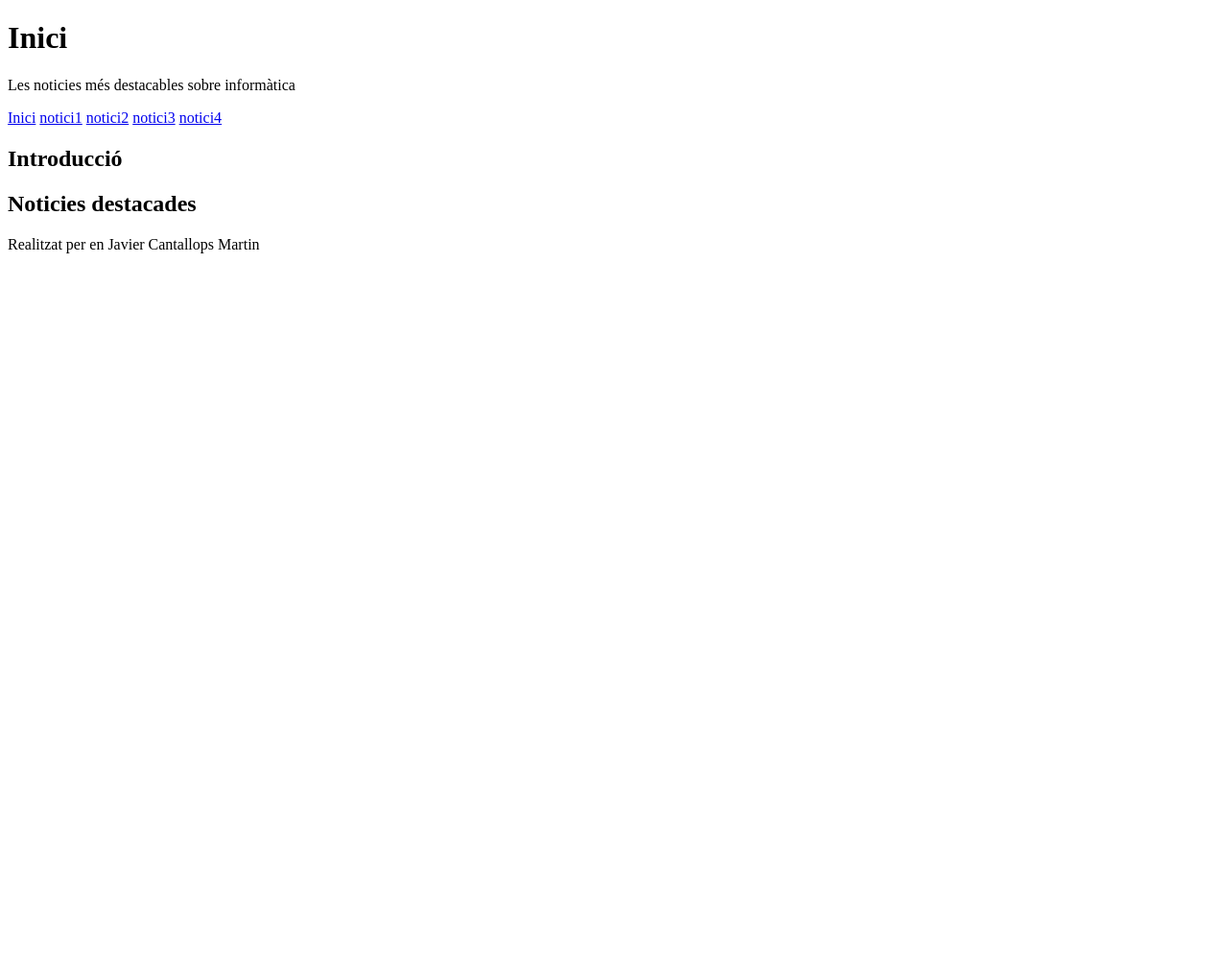
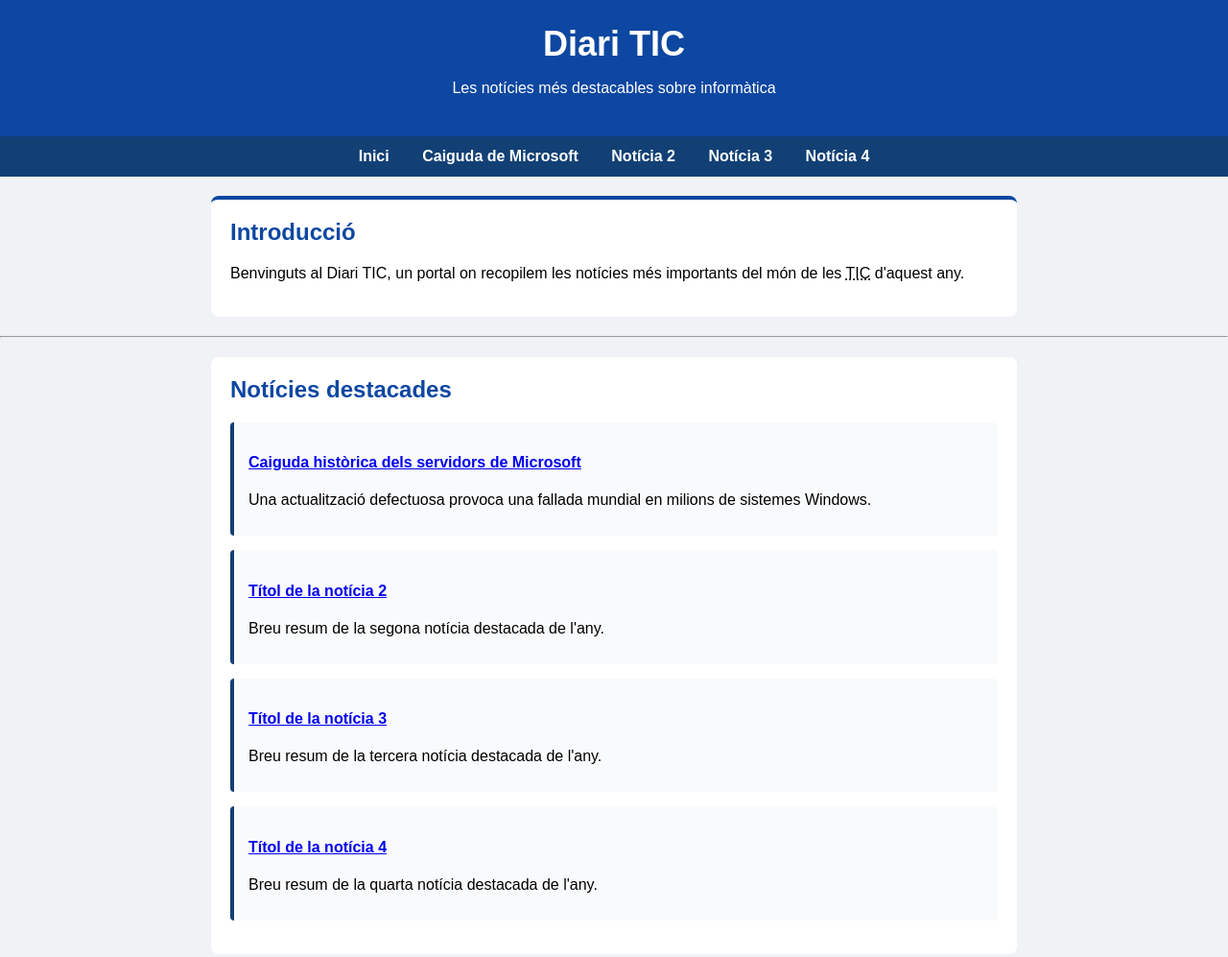
Before and after one commit to Javiercm28/IFC31A__LGM_.Javier_.Cantallops, a plain HTML site: page T2/T_AV_2.4/index.html in a window 1280 px wide. Shown: the top 997 px of the page at 96% size. Before the commit the page ends 800 px from the top, so only its background shows below. Drawn offline with Linux system fonts and the light colour scheme.

Commit message:
Safe point

```diff
--- a/T2/T_AV_2.4/css/style.css
+++ b/T2/T_AV_2.4/css/style.css
@@ -0,0 +1,57 @@
+body {
+    font-family: Arial, sans-serif;
+    margin: 0;
+    padding: 0;
+    background-color: #f0f2f5;
+}
+header {
+    background-color: #0d47a1;
+    color: #ffffff;
+    text-align: center;
+    padding: 25px;
+}
+h1{
+    margin: 0;
+    font-size: 36px;
+}
+h2 {
+    color: #0d47a1;
+    margin-top: 0;
+}
+nav {
+    background-color: #124075;
+    text-align: center;
+    padding: 12px;
+}
+nav a {
+    color: white;
+    text-decoration: none;          /* Treu el subratllat dels enllaços */
+    margin: 0 15px;                 /* Espai entre els enllaços */
+    font-weight: bold;
+}
+#introduccio {
+    border-top: 4px solid #0d47a1;
+}
+/* Classe per a les caixes principals de contingut */
+.caixa-contingut {
+    background-color: #ffffff;
+    max-width: 800px;
+    margin: 20px auto;              /* Centra la caixa horitzontalment */
+    padding: 20px;
+    border-radius: 8px;
+}
+/* Classe per a les targetes de resum de notícies */
+.resum-noticia {
+    background-color: #f9fafb;
+    border-left: 4px solid #124075;
+    padding: 12px 15px;
+    margin-bottom: 15px;
+    border-radius: 4px;
+}
+footer {
+    background-color: #263238;
+    color: white;
+    text-align: center;
+    padding: 15px;
+    margin-top: 30px;
+}
--- a/T2/T_AV_2.4/index.html
+++ b/T2/T_AV_2.4/index.html
@@ -4,31 +4,68 @@
     <meta charset="utf-8">
     <title>Diari TIC - Inici</title>
 
-    <!-- Enllaç al Favicon-->
-    <link rel="shortcut icon" href="imgs/favicon.fav">
+    <!-- Enllaç al Favicon -->
+    <link rel="shortcut icon" href="imgs/favicon.png">
 
     <!-- Enllaç a l'arxiu CSS extern -->
     <link rel="stylesheet" href="css/style.css">
 </head>
 <body>
+    <!-- Capçalera compartida a totes les pàgines -->
     <header>
-        <h1>Inici</h1>
-        <p>Les noticies més destacables sobre informàtica</p>
+        <h1>Diari TIC</h1>
+        <p>Les notícies més destacables sobre informàtica</p>
     </header>
+
+    <!-- Menú de navegació principal -->
     <nav>
-        <a href="/noticia1.html">Inici</a>
-        <a href="/noticia1.html">notici1</a>
-        <a href="/noticia2.html">notici2</a>
-        <a href="/noticia3.html">notici3</a>
-        <a href="/noticia4.html">notici4</a>
+        <a href="index.html">Inici</a>
+        <a href="noticia1.html">Caiguda de Microsoft</a>
+        <a href="noticia2.html">Notícia 2</a>
+        <a href="noticia3.html">Notícia 3</a>
+        <a href="noticia4.html">Notícia 4</a>
     </nav>
-    <section>
-        <h2> Introducció</h2>
-    </section>
-    <section>
-        <h2> Noticies destacades </h2>
+
+    <!-- Secció única d'introducció (amb ID propi) -->
+    <section id="introduccio" class="caixa-contingut">
+        <h2>Introducció</h2>
+        <p>
+            Benvinguts al <span class="destacat">Diari TIC</span>, un portal on recopilem les notícies més importants del món de les <abbr title="Tecnologies de la Informació i la Comunicació">TIC</abbr> d'aquest any.
+        </p>
     </section>
 
+    <hr> <!-- Línia separadora temàtica -->
+
+    <!-- Secció amb els enllaços a les notícies -->
+    <section class="caixa-contingut">
+        <h2>Notícies destacades</h2>
+
+        <!-- Article 1 (segueix el format h4 > a de l'enunciat) -->
+        <article class="resum-noticia">
+            <h4><a href="noticia1.html">Caiguda històrica dels servidors de Microsoft</a></h4>
+            <p>Una actualització defectuosa provoca una fallada mundial en milions de sistemes Windows.</p>
+        </article>
+
+        <!-- Article 2 -->
+        <article class="resum-noticia">
+            <h4><a href="noticia2.html">Títol de la notícia 2</a></h4>
+            <p>Breu resum de la segona notícia destacada de l'any.</p>
+        </article>
+
+        <!-- Article 3 -->
+        <article class="resum-noticia">
+            <h4><a href="noticia3.html">Títol de la notícia 3</a></h4>
+            <p>Breu resum de la tercera notícia destacada de l'any.</p>
+        </article>
+
+        <!-- Article 4 -->
+        <article class="resum-noticia">
+            <h4><a href="noticia4.html">Títol de la notícia 4</a></h4>
+            <p>Breu resum de la quarta notícia destacada de l'any.</p>
+        </article>
+    </section>
+
+    <!-- Peu de pàgina compartit -->
     <footer>
         <p>Realitzat per en Javier Cantallops Martin</p>
     </footer>
```
Also changed, not shown: T2/T_AV_2.4/noticia1.html (+25 -5 lines), T2/T_AV_2.4/imgs/favicon.ico (deleted), T2/T_AV_2.4/imgs/favicon.png (added).
